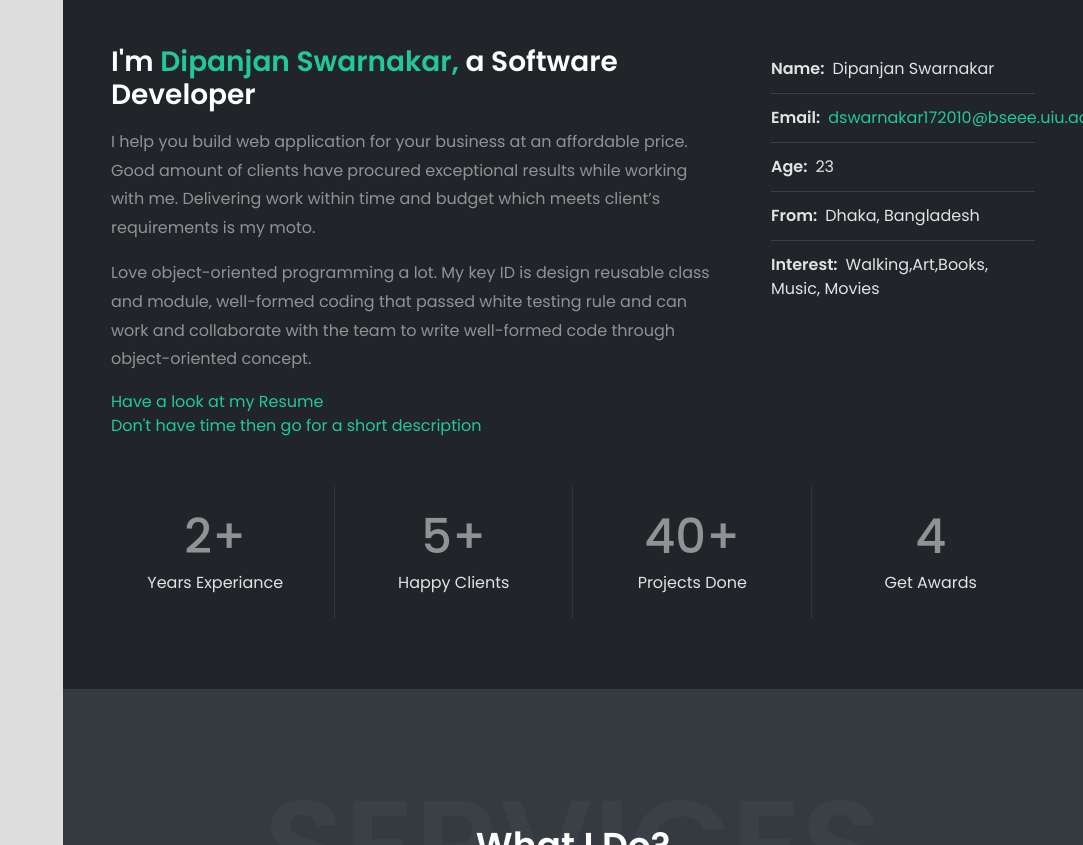
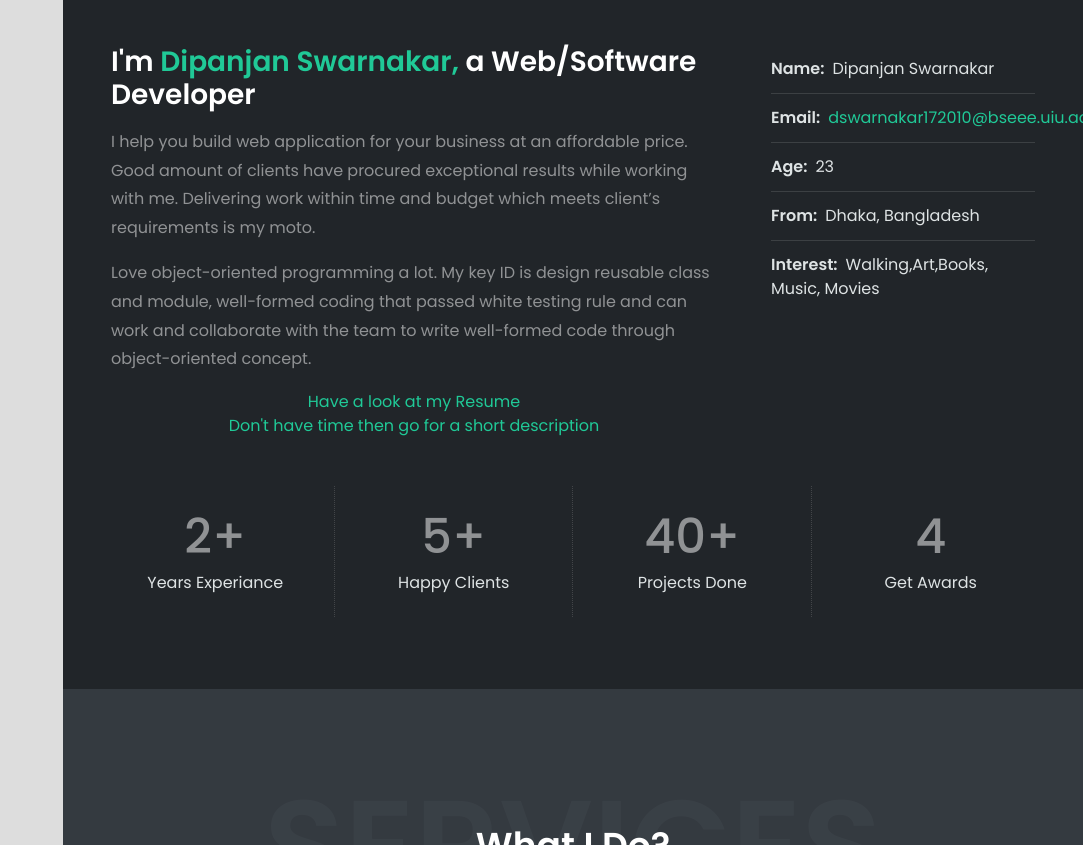
Before and after one commit to Dipanjan98/dipanjan98.github.io, a plain HTML site: page index.html in a window 1280 px wide. Shown: the part 1047-1892 px from the top of the page, without its empty margins (197-1280 px from the left). Drawn offline with Linux system fonts and the light colour scheme; a script that the page names is missing.

Commit message:
Update index.html

```diff
--- a/index.html
+++ b/index.html
@@ -219,7 +219,7 @@
           <div class="row">
             <div class="col-lg-8 text-center text-lg-left">
               <h2 class="text-7 text-white font-weight-600 mb-3">I'm <span
-                  class="text-primary">Dipanjan Swarnakar,</span> a Software Developer
+                  class="text-primary">Dipanjan Swarnakar,</span> a Web/Software Developer
               </h2>
               <p class="text-white-50">I help you build web application for your
                 business at an affordable price. Good amount of clients have
@@ -234,8 +234,8 @@
                 object-oriented
                 concept.
               </p>
-		    <a href="CV_Dipanjan.pdf"class="btn-rounded-white">Have a look at my Resume</a>  <br/>
-		    <a href="https://dipanjan98.github.io/Short_Portfolio/"class="btn-rounded-white">Don't have time then go for a short description</a>
+		  <center>  <a href="CV_Dipanjan.pdf"class="btn-rounded-white">Have a look at my Resume</a>  <br/> </center>
+		  <center>  <a href="https://dipanjan98.github.io/Short_Portfolio/"class="btn-rounded-white">Don't have time then go for a short description</a></center>
             </div>
             <div class="col-lg-4 mt-5 mt-lg-0">
               <div class="pl-4">
```
